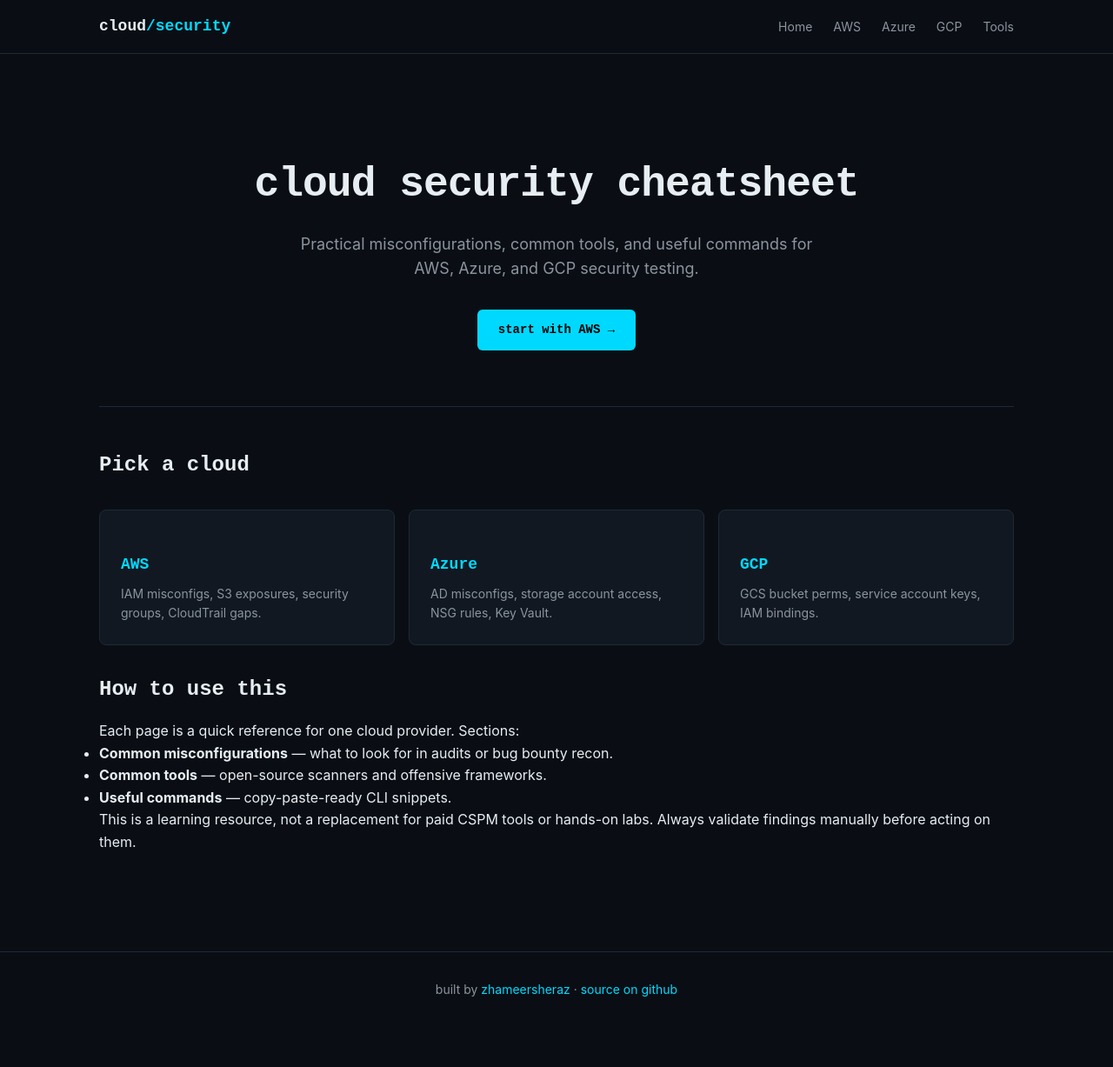
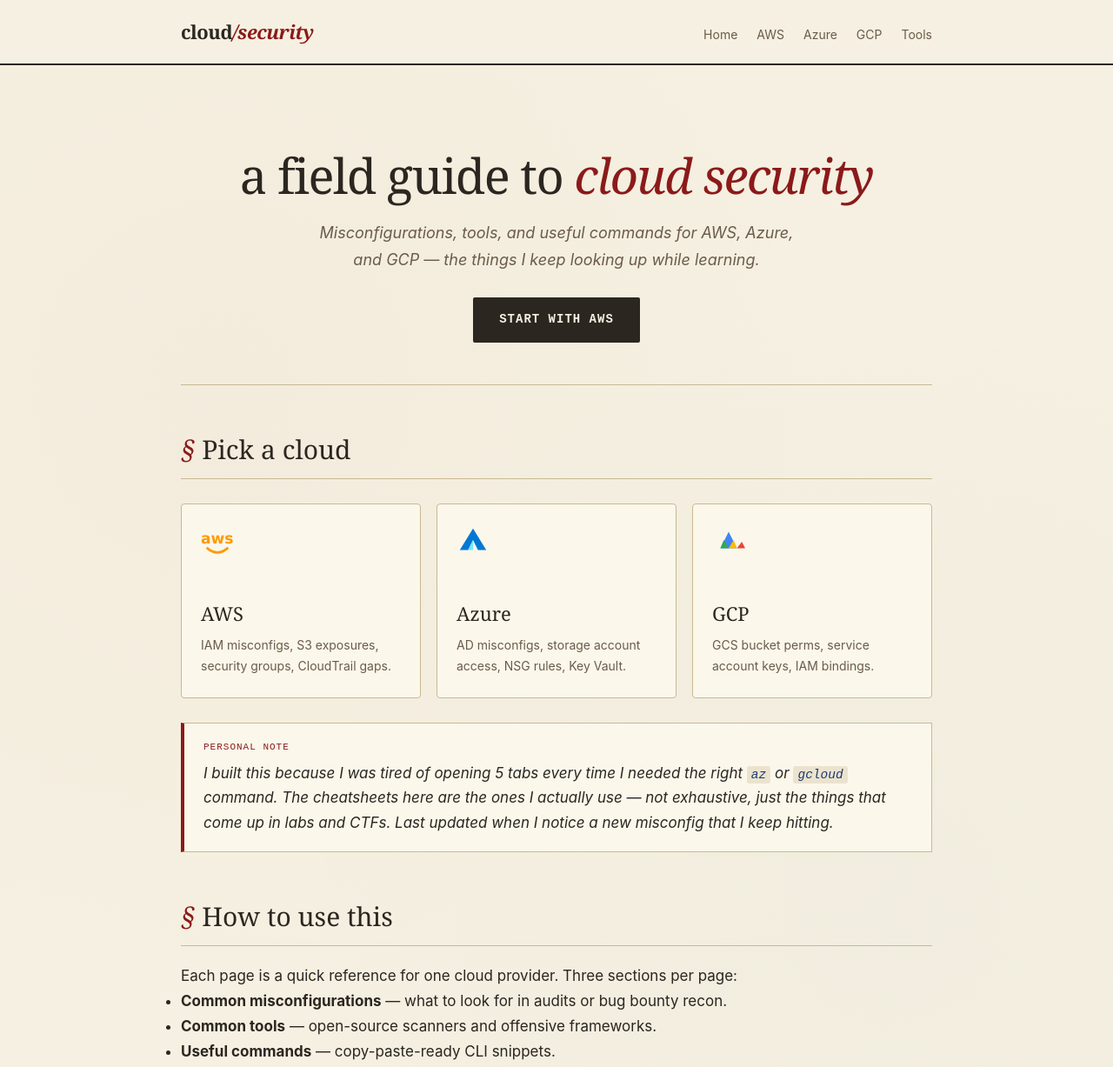
Before and after one commit to zhameersheraz/cloud-security, a website: page index.html in a window 1280 px wide. Shown: the top 1227 px of the page at 87% size. Before the commit the page ends 1181 px from the top, so only its background shows below. Drawn offline with Linux system fonts and the light colour scheme.

Commit message:
Redesign UI: warm field-manual aesthetic, cloud logos, scroll animations

```diff
--- a/index.html
+++ b/index.html
@@ -4,7 +4,7 @@
   <meta charset="utf-8">
   <meta name="viewport" content="width=device-width,initial-scale=1">
   <title>cloud-security — cheatsheet</title>
-  <meta name="description" content="A practical cheatsheet for cloud security on AWS, Azure, and GCP: common misconfigurations, common tools, and useful commands.">
+  <meta name="description" content="A practical cheatsheet for cloud security on AWS, Azure, and GCP: common misconfigurations, tools, and useful commands.">
   <link rel="stylesheet" href="styles.css">
 </head>
 <body>
@@ -23,38 +23,56 @@
 </header>
 <main>
   <section class="hero">
-    <h1>cloud security cheatsheet</h1>
-    <p>Practical misconfigurations, common tools, and useful commands for AWS, Azure, and GCP security testing.</p>
-    <a class="cta" href="aws.html">start with AWS &rarr;</a>
+    <h1>a field guide to <em>cloud security</em></h1>
+    <p>Misconfigurations, tools, and useful commands for AWS, Azure, and GCP &mdash; the things I keep looking up while learning.</p>
+    <a class="cta" href="aws.html">start with AWS</a>
   </section>
 
   <h2>Pick a cloud</h2>
   <div class="cloud-grid">
     <a class="cloud-card" href="aws.html">
+      <svg class="logo-svg" viewBox="0 0 40 40" xmlns="http://www.w3.org/2000/svg">
+        <text x="0" y="22" font-family="Verdana" font-weight="bold" font-size="18" fill="#ff9900">aws</text>
+        <path d="M 8 28 Q 20 38 32 28" stroke="#ff9900" stroke-width="3" fill="none" stroke-linecap="round"/>
+      </svg>
       <h3>AWS</h3>
       <p>IAM misconfigs, S3 exposures, security groups, CloudTrail gaps.</p>
     </a>
     <a class="cloud-card" href="azure.html">
+      <svg class="logo-svg" viewBox="0 0 40 40" xmlns="http://www.w3.org/2000/svg">
+        <polygon points="20,4 36,30 26,30 20,18 14,30 4,30" fill="#0078d4"/>
+        <polygon points="20,18 14,30 20,30" fill="#50e6ff" opacity="0.8"/>
+      </svg>
       <h3>Azure</h3>
       <p>AD misconfigs, storage account access, NSG rules, Key Vault.</p>
     </a>
     <a class="cloud-card" href="gcp.html">
+      <svg class="logo-svg" viewBox="0 0 40 40" xmlns="http://www.w3.org/2000/svg">
+        <path d="M10 28 L20 8 L30 28 Z" fill="#4285f4"/>
+        <path d="M30 28 L36 20 L40 28 Z" fill="#ea4335"/>
+        <path d="M30 28 L20 28 L26 18 Z" fill="#fbbc04"/>
+        <path d="M10 28 L20 28 L14 18 Z" fill="#34a853"/>
+      </svg>
       <h3>GCP</h3>
       <p>GCS bucket perms, service account keys, IAM bindings.</p>
     </a>
   </div>
 
+  <div class="note">
+    I built this because I was tired of opening 5 tabs every time I needed the right <code>az</code> or <code>gcloud</code> command. The cheatsheets here are the ones I actually use &mdash; not exhaustive, just the things that come up in labs and CTFs. Last updated when I notice a new misconfig that I keep hitting.
+  </div>
+
   <h2>How to use this</h2>
-  <p>Each page is a quick reference for one cloud provider. Sections:</p>
+  <p>Each page is a quick reference for one cloud provider. Three sections per page:</p>
   <ul>
-    <li><b>Common misconfigurations</b> — what to look for in audits or bug bounty recon.</li>
-    <li><b>Common tools</b> — open-source scanners and offensive frameworks.</li>
-    <li><b>Useful commands</b> — copy-paste-ready CLI snippets.</li>
+    <li><b>Common misconfigurations</b> &mdash; what to look for in audits or bug bounty recon.</li>
+    <li><b>Common tools</b> &mdash; open-source scanners and offensive frameworks.</li>
+    <li><b>Useful commands</b> &mdash; copy-paste-ready CLI snippets.</li>
   </ul>
   <p>This is a learning resource, not a replacement for paid CSPM tools or hands-on labs. Always validate findings manually before acting on them.</p>
 </main>
 <footer>
-  built by <a href="https://github.com/zhameersheraz">zhameersheraz</a> &middot;
+  built by <a href="https://github.com/zhameersheraz">zhameersheraz</a> &middot; last touched <span id="year">2026</span> &middot;
   <a href="https://github.com/zhameersheraz/cloud-security">source on github</a>
 </footer>
 <script src="script.js"></script>
--- a/script.js
+++ b/script.js
@@ -1,22 +1,39 @@
-// mobile menu toggle
+// mobile menu
 const toggle = document.querySelector('.menu-toggle');
 const menu = document.querySelector('nav ul');
 if (toggle && menu) {
   toggle.addEventListener('click', () => menu.classList.toggle('open'));
 }
 
-// copy-to-clipboard for code blocks
+// copy-to-clipboard
 document.querySelectorAll('pre').forEach(pre => {
   const btn = document.createElement('button');
   btn.className = 'copy-btn';
   btn.textContent = 'copy';
   btn.addEventListener('click', async () => {
-    const code = pre.querySelector('code');
     try {
-      await navigator.clipboard.writeText(code.innerText);
+      await navigator.clipboard.writeText(pre.querySelector('code').innerText);
       btn.textContent = 'copied';
       setTimeout(() => btn.textContent = 'copy', 1500);
     } catch (e) { btn.textContent = 'failed'; }
   });
   pre.appendChild(btn);
 });
+
+// fade-in on scroll
+const io = new IntersectionObserver(entries => {
+  entries.forEach(e => {
+    if (e.isIntersecting) {
+      e.target.classList.add('visible');
+      io.unobserve(e.target);
+    }
+  });
+}, { threshold: 0.1 });
+document.querySelectorAll('.cloud-card, h2, .note').forEach(el => {
+  el.classList.add('fade-in');
+  io.observe(el);
+});
+
+// small footer detail: year in copyright
+const yr = document.getElementById('year');
+if (yr) yr.textContent = new Date().getFullYear();
--- a/styles.css
+++ b/styles.css
@@ -1,75 +1,84 @@
-/* cloud-security — dark theme cheatsheet */
+/* cloud-security — field manual aesthetic */
 :root {
-  --bg: #0a0e14;
-  --bg-2: #111821;
-  --border: #1f2a36;
-  --fg: #e6edf3;
-  --fg-dim: #8b949e;
-  --accent: #00d9ff;
-  --green: #00ff82;
-  --red: #ff5c5c;
-  --yellow: #f0c674;
-  --code-bg: #060a10;
+  --bg: #f5f0e1;
+  --bg-card: #fbf7eb;
+  --bg-code: #ebe3cf;
+  --ink: #2b2620;
+  --ink-dim: #6b5b4a;
+  --rule: #c8b993;
+  --accent: #8b1a1a;
+  --accent-2: #1c3a6e;
+  --aws: #ff9900;
+  --azure: #0078d4;
+  --gcp: #4285f4;
+  --shadow: 0 2px 8px rgba(43, 38, 32, 0.08);
+  --shadow-lift: 0 6px 16px rgba(43, 38, 32, 0.16);
+  --font-serif: Georgia, "Times New Roman", serif;
   --font-sans: -apple-system, BlinkMacSystemFont, "Segoe UI", system-ui, sans-serif;
   --font-mono: "JetBrains Mono", "Courier New", monospace;
 }
 
 * { box-sizing: border-box; margin: 0; padding: 0; }
 
+html { scroll-behavior: smooth; }
+
 body {
   background: var(--bg);
-  color: var(--fg);
+  color: var(--ink);
   font-family: var(--font-sans);
-  line-height: 1.6;
-  font-size: 16px;
+  font-size: 17px;
+  line-height: 1.7;
+  /* subtle paper texture */
+  background-image:
+    radial-gradient(circle at 20% 30%, rgba(139, 26, 26, 0.02) 0%, transparent 50%),
+    radial-gradient(circle at 80% 70%, rgba(28, 58, 110, 0.02) 0%, transparent 50%);
 }
 
-a { color: var(--accent); text-decoration: none; }
-a:hover { text-decoration: underline; }
+a { color: var(--accent-2); text-decoration: none; border-bottom: 1px dotted var(--ink-dim); }
+a:hover { border-bottom-style: solid; }
 
-code, pre {
-  font-family: var(--font-mono);
-  font-size: 14px;
-}
+code, pre { font-family: var(--font-mono); font-size: 14.5px; }
 
 code {
-  background: var(--code-bg);
-  padding: 2px 6px;
-  border-radius: 4px;
-  color: var(--green);
-  border: 1px solid var(--border);
+  background: var(--bg-code);
+  padding: 2px 5px;
+  border-radius: 3px;
+  color: var(--accent-2);
 }
 
 pre {
-  background: var(--code-bg);
-  border: 1px solid var(--border);
-  border-radius: 8px;
-  padding: 16px;
+  background: var(--bg-code);
+  border: 1px solid var(--rule);
+  border-left: 3px solid var(--accent);
+  border-radius: 0 4px 4px 0;
+  padding: 16px 18px;
   overflow-x: auto;
-  margin: 16px 0;
+  margin: 18px 0;
   position: relative;
+  box-shadow: var(--shadow);
 }
 
-pre code { background: none; border: none; padding: 0; color: var(--fg); }
+pre code { background: none; border: none; padding: 0; color: var(--ink); }
 
 .copy-btn {
   position: absolute;
-  top: 8px;
-  right: 8px;
-  background: var(--bg-2);
-  border: 1px solid var(--border);
-  color: var(--fg-dim);
-  padding: 4px 10px;
-  border-radius: 4px;
+  top: 8px; right: 8px;
+  background: var(--bg-card);
+  border: 1px solid var(--rule);
+  color: var(--ink-dim);
+  padding: 3px 10px;
+  border-radius: 3px;
   cursor: pointer;
-  font-size: 12px;
+  font-size: 11px;
   font-family: var(--font-sans);
+  text-transform: uppercase;
+  letter-spacing: 0.5px;
 }
-.copy-btn:hover { color: var(--accent); }
+.copy-btn:hover { color: var(--accent); border-color: var(--accent); }
 
 /* nav */
 header {
-  border-bottom: 1px solid var(--border);
+  border-bottom: 2px solid var(--ink);
   background: var(--bg);
   position: sticky;
   top: 0;
@@ -77,120 +86,226 @@
 }
 
 nav {
-  max-width: 1100px;
+  max-width: 920px;
   margin: 0 auto;
-  padding: 16px 24px;
+  padding: 18px 28px;
   display: flex;
   justify-content: space-between;
-  align-items: center;
+  align-items: baseline;
 }
 
 nav .logo {
-  font-family: var(--font-mono);
+  font-family: var(--font-serif);
   font-weight: bold;
-  color: var(--fg);
-  font-size: 18px;
+  color: var(--ink);
+  font-size: 22px;
+  letter-spacing: -0.5px;
+  border: none;
+}
+nav .logo span { color: var(--accent); font-style: italic; }
+
+nav ul { list-style: none; display: flex; gap: 22px; }
+nav a { color: var(--ink-dim); font-size: 14px; border: none; }
+nav a:hover { color: var(--accent); }
+
+.menu-toggle { display: none; background: none; border: none; color: var(--ink); cursor: pointer; font-size: 22px; }
+
+/* main */
+main {
+  max-width: 920px;
+  margin: 0 auto;
+  padding: 56px 28px;
 }
 
-nav .logo span { color: var(--accent); }
-
-nav ul { list-style: none; display: flex; gap: 24px; }
-nav a { color: var(--fg-dim); font-size: 14px; }
-nav a:hover { color: var(--accent); text-decoration: none; }
-
-.menu-toggle { display: none; background: none; border: none; color: var(--fg); cursor: pointer; font-size: 20px; }
-
-/* main */
-main { max-width: 1100px; margin: 0 auto; padding: 48px 24px; }
-
+/* hero */
 .hero {
   text-align: center;
-  padding: 64px 0;
-  border-bottom: 1px solid var(--border);
+  padding: 40px 0 48px;
+  border-bottom: 1px solid var(--rule);
   margin-bottom: 48px;
 }
 
 .hero h1 {
-  font-family: var(--font-mono);
-  font-size: 48px;
-  margin-bottom: 16px;
-  letter-spacing: -1px;
+  font-family: var(--font-serif);
+  font-size: 56px;
+  font-weight: normal;
+  margin-bottom: 20px;
+  letter-spacing: -1.5px;
+  line-height: 1.1;
 }
 
+.hero h1 em { color: var(--accent); font-style: italic; }
+
 .hero p {
-  color: var(--fg-dim);
+  color: var(--ink-dim);
   font-size: 18px;
-  max-width: 600px;
-  margin: 0 auto 32px;
+  max-width: 580px;
+  margin: 0 auto 28px;
+  font-style: italic;
 }
 
 .cta {
   display: inline-block;
-  background: var(--accent);
-  color: var(--000, #000);
-  padding: 12px 24px;
-  border-radius: 6px;
+  background: var(--ink);
+  color: var(--bg);
+  padding: 12px 28px;
+  border-radius: 2px;
   font-weight: 600;
   font-size: 14px;
+  border: 2px solid var(--ink);
   font-family: var(--font-mono);
+  letter-spacing: 1px;
+  text-transform: uppercase;
 }
-.cta:hover { text-decoration: none; filter: brightness(1.1); }
+.cta:hover { background: var(--accent); border-color: var(--accent); text-decoration: none; }
 
+/* cloud grid */
 .cloud-grid {
   display: grid;
-  grid-template-columns: repeat(auto-fit, minmax(280px, 1fr));
-  gap: 16px;
-  margin: 32px 0;
+  grid-template-columns: repeat(auto-fit, minmax(240px, 1fr));
+  gap: 18px;
+  margin: 28px 0;
 }
 
 .cloud-card {
-  background: var(--bg-2);
-  border: 1px solid var(--border);
-  border-radius: 8px;
-  padding: 24px;
-  transition: border-color 0.2s;
+  background: var(--bg-card);
+  border: 1px solid var(--rule);
+  border-radius: 4px;
+  padding: 24px 22px;
+  transition: transform 0.2s, box-shadow 0.2s, border-color 0.2s;
+  display: block;
+  border-bottom: 1px solid var(--rule);  /* override default link underline */
 }
-.cloud-card:hover { border-color: var(--accent); }
+.cloud-card:hover {
+  transform: translateY(-3px);
+  box-shadow: var(--shadow-lift);
+  text-decoration: none;
+}
 
-.cloud-card h3 { font-family: var(--font-mono); margin-bottom: 8px; }
-.cloud-card p { color: var(--fg-dim); font-size: 14px; }
+.cloud-card .logo-svg {
+  width: 38px;
+  height: 38px;
+  margin-bottom: 12px;
+}
+
+.cloud-card h3 {
+  font-family: var(--font-serif);
+  font-size: 22px;
+  font-weight: normal;
+  margin-bottom: 6px;
+  color: var(--ink);
+}
+
+.cloud-card p { color: var(--ink-dim); font-size: 14px; font-style: normal; margin: 0; }
 
 /* content */
-h2 { font-family: var(--font-mono); margin: 32px 0 16px; font-size: 24px; }
-h3 { margin: 24px 0 8px; font-size: 18px; }
+h2 {
+  font-family: var(--font-serif);
+  margin: 48px 0 20px;
+  font-size: 30px;
+  font-weight: normal;
+  border-bottom: 1px solid var(--rule);
+  padding-bottom: 8px;
+}
+
+h2::before {
+  content: "§ ";
+  color: var(--accent);
+  font-style: italic;
+}
+
+h3 {
+  font-family: var(--font-serif);
+  margin: 24px 0 8px;
+  font-size: 20px;
+  font-weight: normal;
+}
 
 table {
   width: 100%;
   border-collapse: collapse;
-  margin: 16px 0;
-  font-size: 14px;
+  margin: 18px 0;
+  font-size: 14.5px;
+  background: var(--bg-card);
+  border: 1px solid var(--rule);
 }
 
 th, td {
   text-align: left;
-  padding: 10px 12px;
-  border-bottom: 1px solid var(--border);
+  padding: 10px 14px;
+  border-bottom: 1px solid var(--rule);
 }
 
-th { color: var(--fg-dim); font-weight: 600; }
+th { background: var(--bg-code); color: var(--ink); font-weight: 600; font-family: var(--font-mono); font-size: 12px; text-transform: uppercase; letter-spacing: 0.5px; }
+
+tr:last-child td { border-bottom: none; }
 
 ul.bare { list-style: none; }
-ul.bare li { padding: 6px 0; border-bottom: 1px solid var(--border); }
+ul.bare li { padding: 8px 0; border-bottom: 1px dotted var(--rule); }
 ul.bare li:last-child { border: none; }
 
+/* personal note box */
+.note {
+  background: var(--bg-card);
+  border: 1px solid var(--rule);
+  border-left: 4px solid var(--accent);
+  padding: 18px 22px;
+  margin: 24px 0;
+  font-style: italic;
+  color: var(--ink);
+}
+
+.note::before {
+  content: "personal note";
+  display: block;
+  font-style: normal;
+  font-family: var(--font-mono);
+  font-size: 11px;
+  color: var(--accent);
+  text-transform: uppercase;
+  letter-spacing: 1px;
+  margin-bottom: 6px;
+}
+
+/* footer */
 footer {
-  border-top: 1px solid var(--border);
+  border-top: 2px solid var(--ink);
   margin-top: 64px;
-  padding: 32px 24px;
+  padding: 32px 28px;
   text-align: center;
-  color: var(--fg-dim);
+  color: var(--ink-dim);
   font-size: 14px;
+}
+
+footer a { color: var(--ink); border-bottom: 1px solid var(--ink); }
+
+/* fade in on scroll */
+.fade-in {
+  opacity: 0;
+  transform: translateY(12px);
+  transition: opacity 0.5s, transform 0.5s;
+}
+.fade-in.visible {
+  opacity: 1;
+  transform: translateY(0);
 }
 
 /* mobile */
 @media (max-width: 700px) {
   nav ul { display: none; }
-  nav ul.open { display: flex; flex-direction: column; position: absolute; top: 56px; right: 16px; background: var(--bg-2); border: 1px solid var(--border); border-radius: 6px; padding: 16px; }
+  nav ul.open {
+    display: flex;
+    flex-direction: column;
+    position: absolute;
+    top: 60px;
+    right: 16px;
+    background: var(--bg-card);
+    border: 1px solid var(--ink);
+    border-radius: 4px;
+    padding: 14px 20px;
+  }
   .menu-toggle { display: block; }
-  .hero h1 { font-size: 32px; }
+  .hero h1 { font-size: 36px; }
+  h2 { font-size: 24px; }
+  main { padding: 32px 20px; }
 }
```
Also changed, not shown: aws.html (+2 -1 lines), azure.html (+2 -1 lines), gcp.html (+2 -1 lines).
